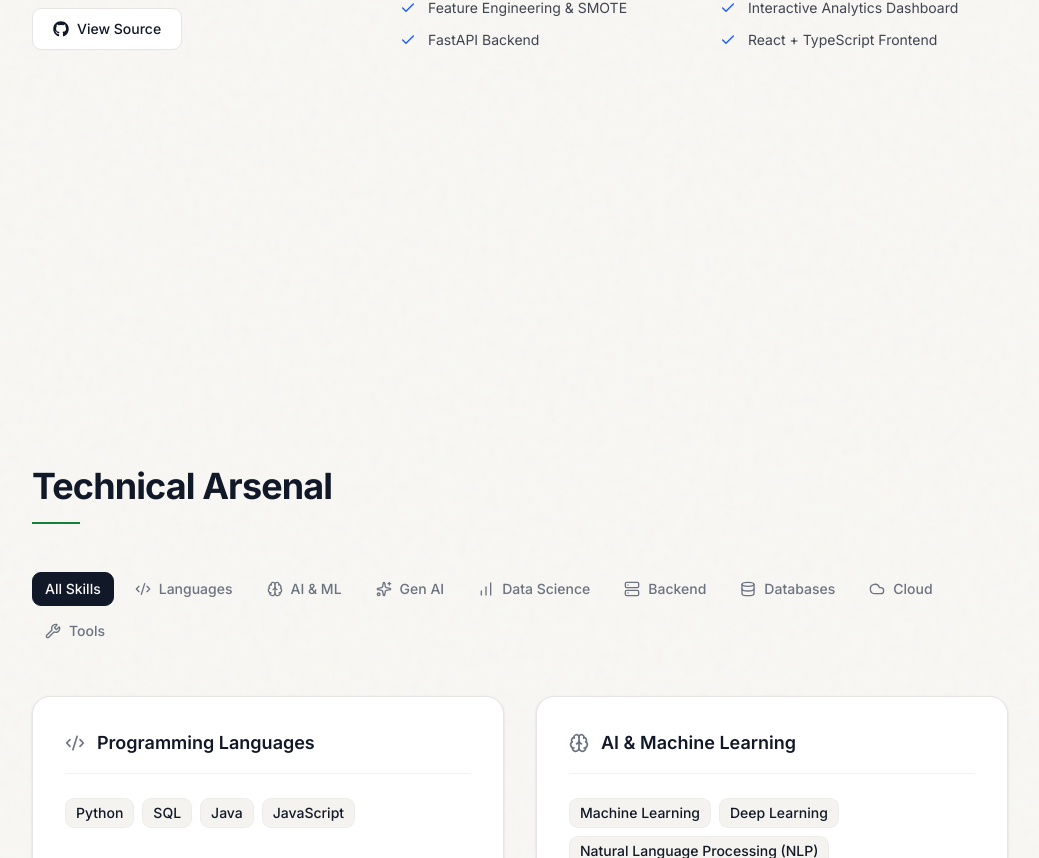
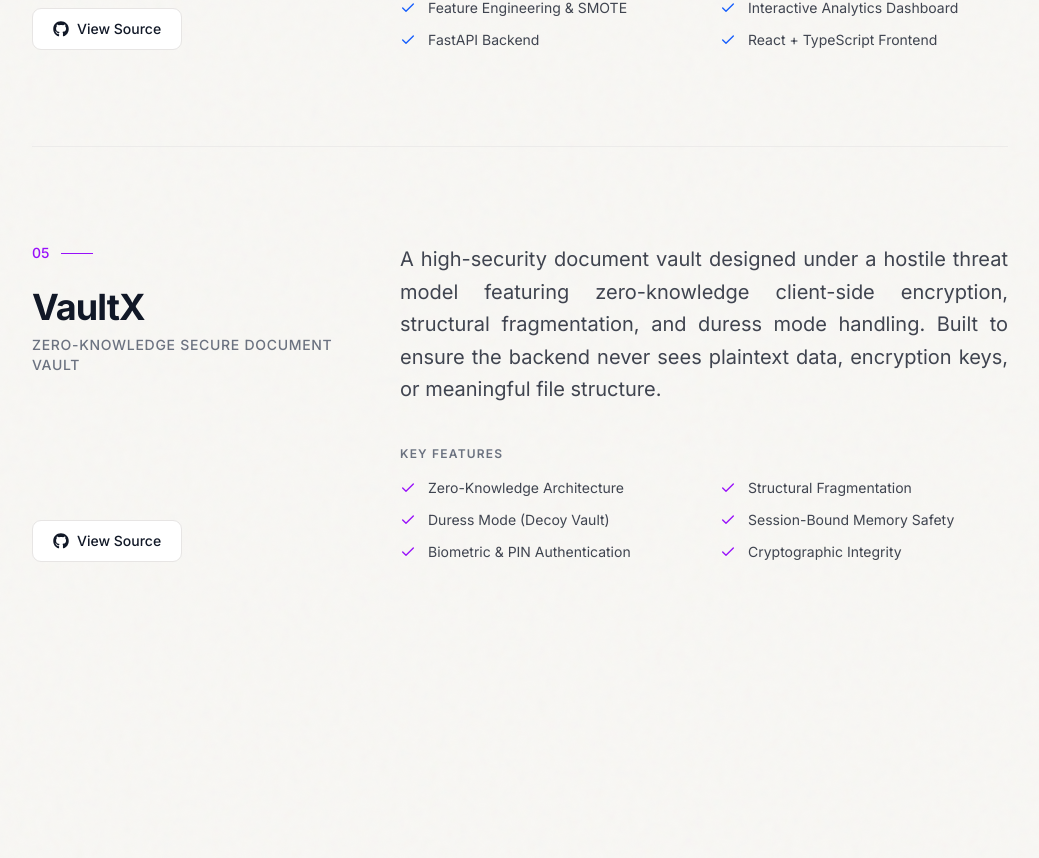
Before and after one commit to Bharathsingh9/Portfolio, a Next.js app: page / in a window 1280 px wide. Shown: the part 3688-4546 px from the top of the page, without its empty margins (120-1159 px from the left). Built offline with nearby package versions, Linux system fonts and the light colour scheme; no server answers.

Commit message:
Add VaultX project to portfolio

```diff
--- a/src/components/sections/projects.tsx
+++ b/src/components/sections/projects.tsx
@@ -88,6 +88,26 @@ const projects = [
     accentColor: "text-blue-600",
     accentBorder: "border-blue-600",
     accentBg: "bg-blue-50",
+  },
+  {
+    number: "05",
+    title: "VaultX",
+    subtitle: "Zero-Knowledge Secure Document Vault",
+    description: "A high-security document vault designed under a hostile threat model featuring zero-knowledge client-side encryption, structural fragmentation, and duress mode handling. Built to ensure the backend never sees plaintext data, encryption keys, or meaningful file structure.",
+    technologies: ["React Native", "Expo", "TypeScript", "Zustand", "Supabase"],
+    github: "https://github.com/Bharathsingh9/VaultX.git",
+    live: "#",
+    features: [
+      "Zero-Knowledge Architecture",
+      "Structural Fragmentation",
+      "Duress Mode (Decoy Vault)",
+      "Session-Bound Memory Safety",
+      "Biometric & PIN Authentication",
+      "Cryptographic Integrity"
+    ],
+    accentColor: "text-purple-600",
+    accentBorder: "border-purple-600",
+    accentBg: "bg-purple-50",
   }
 ]
 
```
